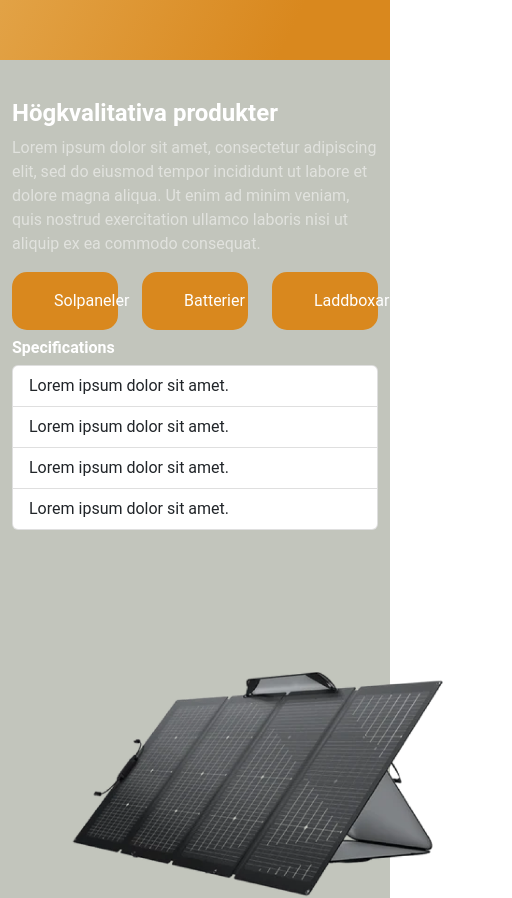
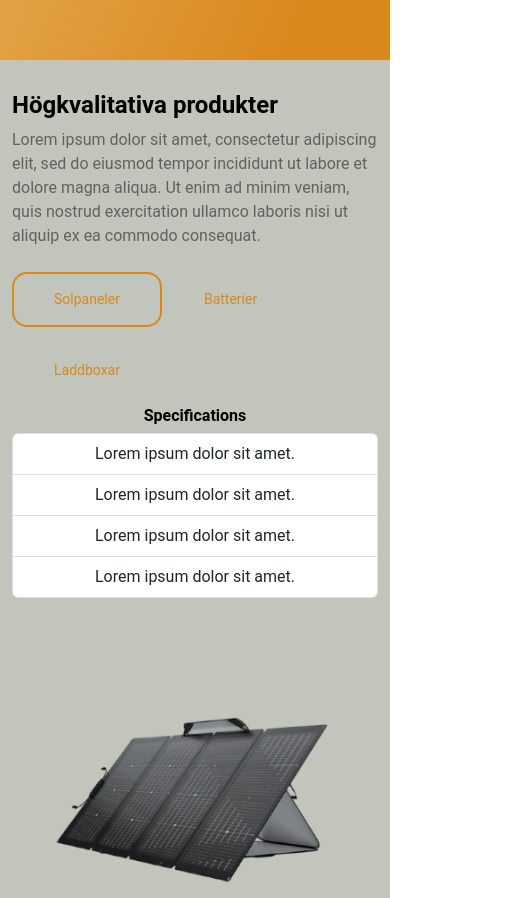
Before and after one commit to zainaliyt/Wangkraftprivat, a Next.js app: page / in a window 390 px wide. Shown: the part 2540-3438 px from the top of the page, 512 px wide, since content can reach past the window. Built offline with nearby package versions, Linux system fonts and the light colour scheme.

Commit message:
updated produkter och footer

```diff
--- a/src/components/footer.tsx
+++ b/src/components/footer.tsx
@@ -4,7 +4,7 @@ import { Facebook, Instagram, Linkedin } from 'react-bootstrap-icons';
 
 const Footer = () => {
     return (
-        <footer className="text-white py-5 d-flex align-items-center" style={{ background: 'radial-gradient(209.06% 209.06% at 22.22% -109.06%, #A9B489 0%, #5E7153 39.21%, #1F2D16 92.26%)', height: '700px' }}>
+        <footer className="text-white py-5 d-flex align-items-center footer" style={{ background: 'radial-gradient(209.06% 209.06% at 22.22% -109.06%, #A9B489 0%, #5E7153 39.21%, #1F2D16 92.26%)' }}>
             <Container>
                 <Row className="align-items-center">
                     <Col md={4}>
@@ -18,37 +18,42 @@ const Footer = () => {
                     </Col>
 
                 </Row>
-                <Row className="mt-4 my-md-5 pb-5">
-                    <Col md={3} className="text-start">
+                <Row className="mt-4 my-md-5 pb-3">
+                    <Col md={3} sm={6} xs={6} className="text-center text-md-start text-sm-start mb-4 mb-md-0">
                         <h5 className="mb-3">Tjänster & Produkter</h5>
                         <ul className="list-unstyled mb-0">
-                            <li><a href="#">Sub-Menu Item 1</a></li>
-                            <li><a href="#">Sub-Menu Item 2</a></li>
-                            <li><a href="#">Sub-Menu Item 3</a></li>
+                            <li><a href="#">Solceller</a></li>
+                            <li><a href="#">Batterier</a></li>
+                            <li><a href="#">Laddboxar</a></li>
                         </ul>
                     </Col>
-                    <Col md={3} className="text-center">
+                    <Col md={3} sm={6} xs={6} className="text-center text-md-center text-sm-end mb-4 mb-md-0">
                         <h5 className="mb-3">Länkar</h5>
                         <ul className="list-unstyled mb-0">
-                            <li><a href="#">Sub-Menu Item 1</a></li>
-                            <li><a href="#">Sub-Menu Item 2</a></li>
-                            <li><a href="#">Sub-Menu Item 3</a></li>
+                            <li><a href="#">Solcellskalylator</a></li>
+                            <li><a href="#">Om oss</a></li>
+                            <li><a href="#">Karriär</a></li>
+                            <li><a href="#">Tips</a></li>
+                            <li><a href="#">FAQ</a></li>
+                            <li><a href="#">Integritets policy</a></li>
+                            <li><a href="#">Cookies</a></li>
+                            <li><a href="#">Terms of use</a></li>
                         </ul>
                     </Col>
-                    <Col md={3} className="text-center">
+                    <Col md={3} sm={6} xs={6} className="text-center text-md-center text-sm-start mb-4 mb-md-0">
                         <h5 className="mb-3">Kundservice</h5>
                         <ul className="list-unstyled mb-0">
-                            <li><a href="#">Sub-Menu Item 1</a></li>
-                            <li><a href="#">Sub-Menu Item 2</a></li>
-                            <li><a href="#">Sub-Menu Item 3</a></li>
+                            <li><a href="#">Tel: 07X XXX XX XX</a></li>
+                            <li><a href="#">E-post: exempel@gmail.com</a></li>
+                            <li><a href="#">Vi är tillgängliga...</a></li>
                         </ul>
                     </Col>
-                    <Col md={3} className="text-end">
+                    <Col md={3} sm={6} xs={6} className="text-center text-md-end text-sm-end mb-4 mb-md-0">
                         <h5 className="mb-3">Följ oss</h5>
                         <ul className="list-unstyled mb-0">
-                            <li><a href="#">Sub-Menu Item 1</a></li>
-                            <li><a href="#">Sub-Menu Item 2</a></li>
-                            <li><a href="#">Sub-Menu Item 3</a></li>
+                            <li><a href="#">Facebook</a></li>
+                            <li><a href="#">Instagram</a></li>
+                            <li><a href="#">LinkedIn</a></li>
                         </ul>
                     </Col>
                 </Row>
@@ -74,6 +79,15 @@ const Footer = () => {
 
             </Container>
             <style jsx>{`
+li{
+    margin-bottom:10px;z
+}
+.footer {
+    min-height: 700px;
+    position: relative;
+  }
+
+
         a {
             color: white;
             text-decoration: none;
@@ -83,6 +97,42 @@ const Footer = () => {
             color: white;
             text-decoration: none;
           }
+
+          h5{
+            font-size:16px;
+        }
+          @media (max-width: 575.98px) {
+            p{
+             font-size:12px;
+            }
+            h5{
+                font-size:12px;
+            }
+            a{
+                font-size:12px;
+            }
+            li{
+                margin-bottom:6px;
+            }
+           }
+
+
+         @media only screen and (max-width: 768px) {
+
+             p {
+               font-size: 12px;
+             }
+             h5{
+                font-size:14px;
+            }
+            a{
+                font-size:12px;
+            }
+            li{
+                margin-bottom:8px;
+            }
+           }
+
       `}</style>
         </footer>
     );
--- a/src/components/header.tsx
+++ b/src/components/header.tsx
@@ -24,7 +24,7 @@ function Navigation() {
   return (
     <Navbar
       variant={navbarBackground === 'dark' ? 'light' : 'dark'}
-  expand="lg"
+      expand="md"
       className={
         navbarBackground === 'dark' ? 'bg-change fixed-top' : 'fixed-top'
       }
@@ -45,12 +45,12 @@ function Navigation() {
         <Navbar.Toggle aria-controls="basic-navbar-nav" className="bg-primary" />
         <Navbar.Collapse id="basic-navbar-nav" className="text-center">
           <Nav className="mx-auto">
-            <NavDropdown title="Våra produkter" id="navbarDropdownMenuLink1" className={`${isMobileMenuOpen ? 'text-change' : ''}`}>
+            <NavDropdown title="Våra produkter" id="navbarDropdownMenuLink1" className={`me-md-3 ${isMobileMenuOpen ? 'text-change' : ''}`}>
               <NavDropdown.Item href="#">Action</NavDropdown.Item>
               <NavDropdown.Item href="#">Another action</NavDropdown.Item>
               <NavDropdown.Item href="#">Something else here</NavDropdown.Item>
             </NavDropdown>
-            <NavDropdown title="Om oss" id="navbarDropdownMenuLink2" className={`ms-3 me-3 ${isMobileMenuOpen ? 'text-change' : ''}`}>
+            <NavDropdown title="Om oss" id="navbarDropdownMenuLink2" className={`me-md-3 ms-md-3 ${isMobileMenuOpen ? 'text-change' : ''}`}>
               <NavDropdown.Item href="#">Action</NavDropdown.Item>
               <NavDropdown.Item href="#">Another action</NavDropdown.Item>
               <NavDropdown.Item href="#">Something else here</NavDropdown.Item>
@@ -61,12 +61,15 @@ function Navigation() {
               <NavDropdown.Item href="#">Something else here</NavDropdown.Item>
             </NavDropdown>
           </Nav>
-          <Button variant={navbarBackground === 'dark' ? 'dark' : 'primary'}>Call to action</Button>
+          <Button variant={navbarBackground === 'dark' ? 'dark' : 'primary'} className="btn-sm px-3">Call to action</Button>
         </Navbar.Collapse>
       </Container>
 
     </Navbar>
+
   );
 }
 
+
+
 export default Navigation;
--- a/src/components/produkter.tsx
+++ b/src/components/produkter.tsx
@@ -1,67 +1,101 @@
-import React from 'react';
+import React, { useState } from 'react';
 import { Container, Row, Col, Form, Button, ListGroup, ListGroupItem } from 'react-bootstrap';
 import Image from 'next/image';
 
 function ProdukterSection() {
 
+  const [activeButton, setActiveButton] = useState(0);
+
+
+  const [bulletPoints, setBulletPoints] = useState([
+    "Lorem ipsum dolor sit amet.",
+    "Lorem ipsum dolor sit amet.",
+    "Lorem ipsum dolor sit amet.",
+    "Lorem ipsum dolor sit amet.",
+  ]);
+
+  const handleButtonClick = (index: any) => {
+    setActiveButton(index);
+    switch (index) {
+      case 0:
+        setBulletPoints([
+          "Lorem ipsum dolor sit amet.",
+          "Lorem ipsum dolor sit amet.",
+          "Lorem ipsum dolor sit amet.",
+          "Lorem ipsum dolor sit amet.",
+        ]);
+        break;
+      case 1:
+        setBulletPoints([
+          "Lorem ipsum dolor sit amet.",
+          "Lorem ipsum dolor sit amet.",
+          "Lorem ipsum dolor sit amet.",
+        ]);
+        break;
+      case 2:
+        setBulletPoints([
+          "Lorem ipsum dolor sit amet.",
+          "Lorem ipsum dolor sit amet.",
+          "Lorem ipsum dolor sit amet.",
+          "Lorem ipsum dolor sit amet.",
+          "Lorem ipsum dolor sit amet.",
+        ]);
+        break;
+      default:
+        break;
+    }
+  };
 
   return (
     <section className="produkter">
       <Container>
         <Row>
-          <Col className='text-start'>
-            <h2 className="text-white">Högkvalitativa produkter</h2>
-            <p className="text-white-50">
+          <Col className='text-start text-center-md'>
+            <h2 className="text-black">Högkvalitativa produkter</h2>
+            <p className="text-black-50">
               Lorem ipsum dolor sit amet, consectetur adipiscing elit, sed do eiusmod tempor incididunt ut labore et dolore magna aliqua. Ut enim ad minim veniam, quis nostrud exercitation ullamco laboris nisi ut aliquip ex ea commodo consequat.
             </p>
           </Col>
         </Row>
-        <Row className="d-flex justify-content-start">
-          <Col xs={4} className="pr-0">
-            <Button variant="primary" className="btn w-100">
-              Solpaneler
-            </Button>
+
+        <Button variant={activeButton === 0 ? "secondary" : ""} size="sm" className="my-2" style={{ color: '#D9881E' }} onClick={() => handleButtonClick(0)}>
+          Solpaneler
+        </Button>
+        <Button variant={activeButton === 1 ? "secondary" : ""} size="sm" className="my-2" style={{ color: '#D9881E' }} onClick={() => handleButtonClick(1)}>
+          Batterier
+        </Button>
+        <Button variant={activeButton === 2 ? "secondary" : ""} size="sm" className="my-2" style={{ color: '#D9881E' }} onClick={() => handleButtonClick(2)}>
+          Laddboxar
+        </Button>
+
+
+        <Row className="flex-md-row align-items-center">
+          <Col xs={12} md={4} className="text-center text-md-start mb-3 text-black">
+            <h3>Specifications</h3>
+            <ListGroup className="bullet-list">
+              {bulletPoints.map((point, index) => (
+                <ListGroup.Item key={index} className="bullet-item">
+                  {point}
+                </ListGroup.Item>
+              ))}
+            </ListGroup>
           </Col>
-          <Col xs={4} className="pr-0 pl-1">
-            <Button variant="primary" className="w-100">
-              Batterier
-            </Button>
-          </Col>
-          <Col xs={4} className="pl-1">
-            <Button variant="primary" className="btn w-100">
-              Laddboxar
-            </Button>
+          <Col className="d-flex justify-content-center align-items-center">
+            <Image src={"/images/produkter.png"} alt="imesg" width={500} height={500} className="img-fluid mx-auto" style={{ objectFit: "cover", height: "100%", width:"100%"}} />
           </Col>
         </Row>
-        <Row className="flex-md-row pt-2">
-          <Col>
-            <Row className="flex-md-row">
-              <Col>
-                <Row >
-                  <Col className='text-white'>
-                    <h3>Specifications</h3>
-                    <ListGroup className='bullet-list'>
-                      <ListGroup.Item className='bullet-item'>Lorem ipsum dolor sit amet.</ListGroup.Item>
-                      <ListGroup.Item className='bullet-item'>Lorem ipsum dolor sit amet.</ListGroup.Item>
-                      <ListGroup.Item className='bullet-item'>Lorem ipsum dolor sit amet.</ListGroup.Item>
-                      <ListGroup.Item className='bullet-item'>Lorem ipsum dolor sit amet.</ListGroup.Item>
-                    </ListGroup>
-                  </Col>
-                </Row>
-              </Col>
-              <Col>
-                <Image src={"/images/produkter.png"} alt="imesg" width={500} height={500} className="full-size" />
 
-              </Col>
-            </Row>
-          </Col>
-        </Row>
+
+
+
+
 
       </Container>
       <style jsx>{`
 .produkter {
-  padding-top: 10%;
-  min-height: 100vh;
+  padding-top: 8%;
+  min-height: 100%;
+  position: relative;
   background-color:#C2C5BC;
 }
 
```
Lines whose indentation alone changed are shown as unchanged.
